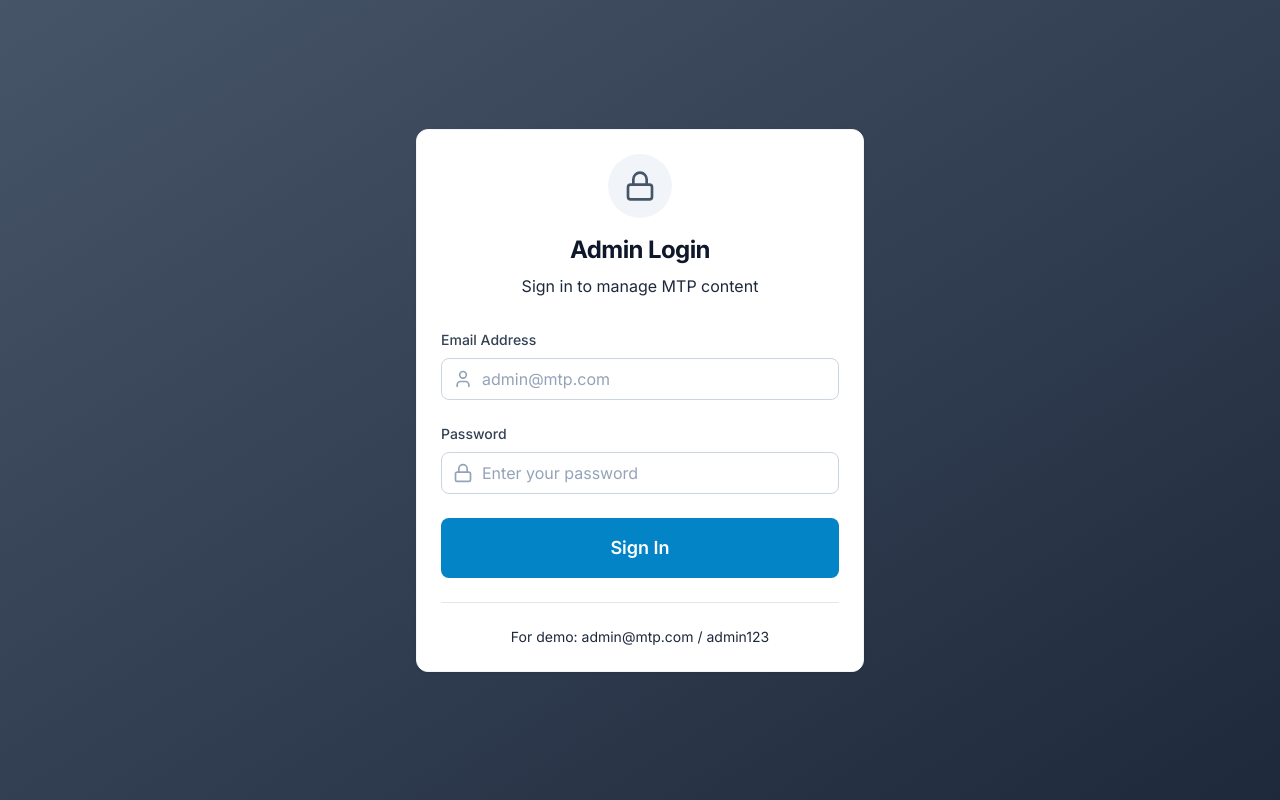
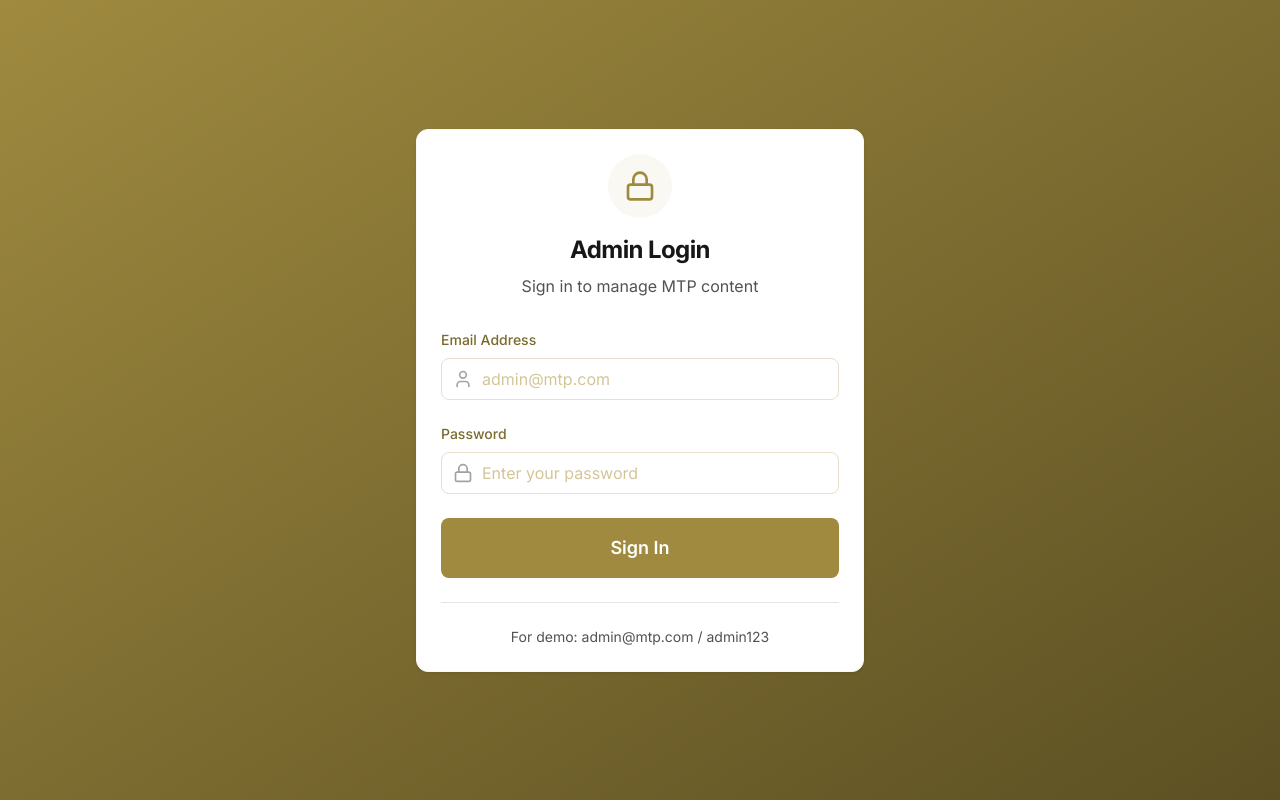
Before and after one commit to civilian991/mtp-engineering, a Next.js app: page /admin/login in a window 1280 px wide. Built offline with nearby package versions, Linux system fonts and the light colour scheme.

Commit message:
Update brand colors to MTP gold theme (#b6a054)
- Changed primary colors from blue to MTP gold (#b6a054)
- Updated accent colors to complement gold theme
- Added secondary charcoal colors for text contrast
- All UI elements now use MTP's brand identity colors

```diff
--- a/tailwind.config.ts
+++ b/tailwind.config.ts
@@ -9,25 +9,38 @@ const config: Config = {
   theme: {
     extend: {
       colors: {
-        // Primary Colors - Engineering Navy/Slate
+        // Primary Colors - MTP Gold Theme
         primary: {
-          50: '#F8FAFC',    // Background white
-          100: '#F1F5F9',   // Near white
-          200: '#E2E8F0',   // Very light slate
-          300: '#CBD5E1',   // Lighter slate
-          400: '#94A3B8',   // Light slate
-          500: '#64748B',   // Slate - Body text
-          600: '#475569',   // Medium slate
-          700: '#334155',   // Dark slate
-          800: '#1E293B',   // Navy - Primary text
-          900: '#0F172A',   // Deep Navy - Headers
+          50: '#FDFCF8',    // Background white with gold tint
+          100: '#FAF8F2',   // Near white with warm tint
+          200: '#F5F1E5',   // Very light gold
+          300: '#E8E0CC',   // Lighter gold
+          400: '#D4C597',   // Light gold
+          500: '#B6A054',   // MTP Gold - Primary brand color
+          600: '#9F8A3F',   // Medium gold
+          700: '#7A6A2E',   // Dark gold
+          800: '#5C5023',   // Deep gold
+          900: '#3D3518',   // Darkest gold
         },
-        // Accent Colors - Engineering Blue
+        // Accent Colors - MTP Gold Variations
         accent: {
-          100: '#E0F2FE',   // Light background
-          400: '#38BDF8',   // Active state
-          500: '#0EA5E9',   // Hover state
-          600: '#0284C7',   // Primary CTA
+          100: '#FAF8F2',   // Light background
+          400: '#C4B05C',   // Active state
+          500: '#B6A054',   // Hover state (MTP Gold)
+          600: '#9F8A3F',   // Primary CTA
+        },
+        // Secondary Colors - Dark charcoal for text
+        secondary: {
+          50: '#FAFAFA',    // Background white
+          100: '#F5F5F5',   // Near white
+          200: '#E5E5E5',   // Very light gray
+          300: '#D4D4D4',   // Lighter gray
+          400: '#A3A3A3',   // Light gray
+          500: '#737373',   // Gray - Body text
+          600: '#525252',   // Medium gray
+          700: '#404040',   // Dark gray
+          800: '#262626',   // Charcoal - Primary text
+          900: '#171717',   // Deep Charcoal - Headers
         },
         // Semantic Colors
         success: '#22C55E',
```
